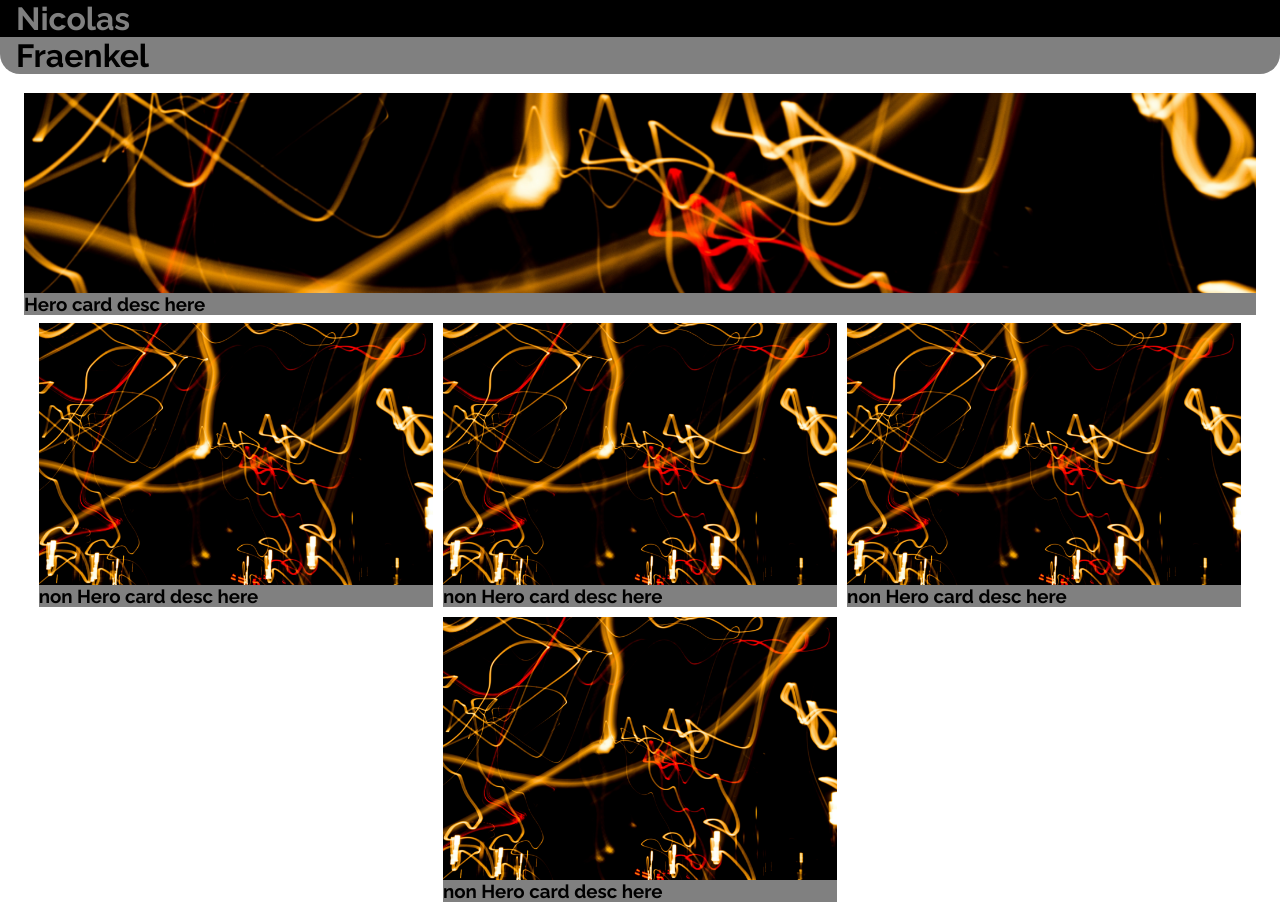
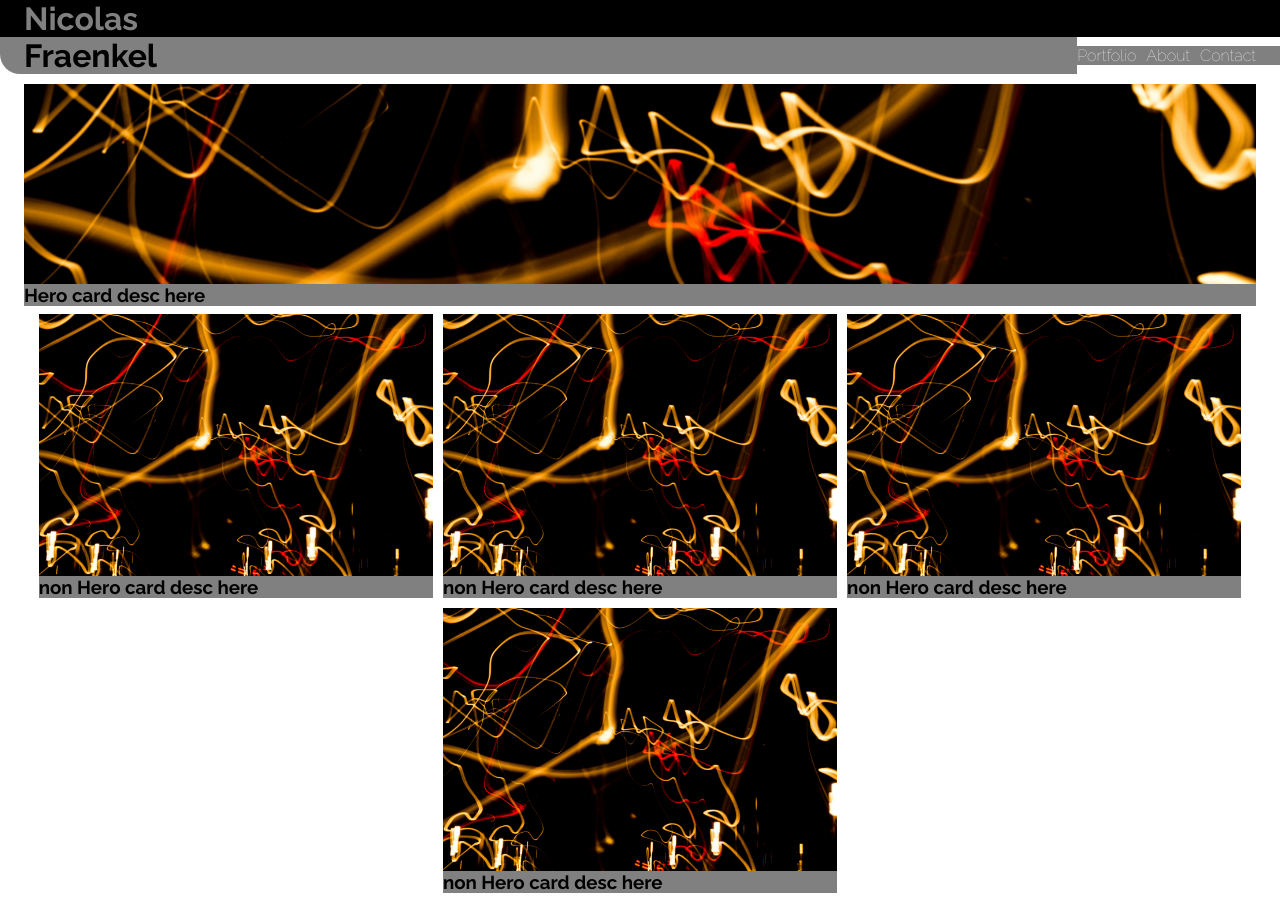
Before and after one commit to Kokkonut/WK02-challenge, a plain HTML site: page index.html in a window 1280 px wide. Drawn offline with Linux system fonts and the light colour scheme.

Commit message:
Updated header and nav

```diff
--- a/assets/css/style.css
+++ b/assets/css/style.css
@@ -11,35 +11,47 @@
 }
 
 /* HEADER */
-/* header {
+header {
     display: flex;
     flex-wrap: wrap;
     align-items: center;
     margin-bottom: 10px;
-} */
-
-.branding {
-    display: flex;
-    flex-direction: column;
-    width: 100%;
 }
 
 .head-top {
+    display: flex;
+    width: 100%;
     color: var(--second-color);
     background-color: var(--hero-color);
-    padding-left: 1rem;
+    padding-left: 1.5rem;
 }
 
 .head-bot {
+    flex: 0 1 100%;
+
     color: var(--hero-color);
     background-color: var(--second-color);
-    border-radius: 0 0 20px 20px;
-    padding-left: 1rem;
+    border-radius: 0 0 0 20px;
+    padding-left: 1.5rem;
 }
 
  /* NAV BAR */
+
+
+ .nav-bar {
+    display: flex;
+    flex: 1 0 1;
+    width: 100%;
+    justify-content: space-between;
+    align-items: center;
+ }
+
 nav ul {
+    background-color: var(--second-color);
+    align-items: center;
     display: flex;
+    padding-right: 1.5rem;
+    min-height: 100%;
     gap: 10px;
     color: darkorange;
 }
--- a/index.html
+++ b/index.html
@@ -10,12 +10,9 @@
 <body>
 
     <header>
-        <div class="branding">
         <div class="head-top"><h1>Nicolas</h1></div>
+        <div class="nav-bar">
             <div class="head-bot"><h1>Fraenkel</h1></div>
-        </div>
-
-        <div>
                 <nav>
                     <ul>
                         <li><a href="#">Portfolio</a></li>
@@ -24,7 +21,6 @@
                     </ul>
                 </nav>
         </div>
-
     </header>
 <!--
     <figure>
```
Lines whose indentation alone changed are shown as unchanged.
